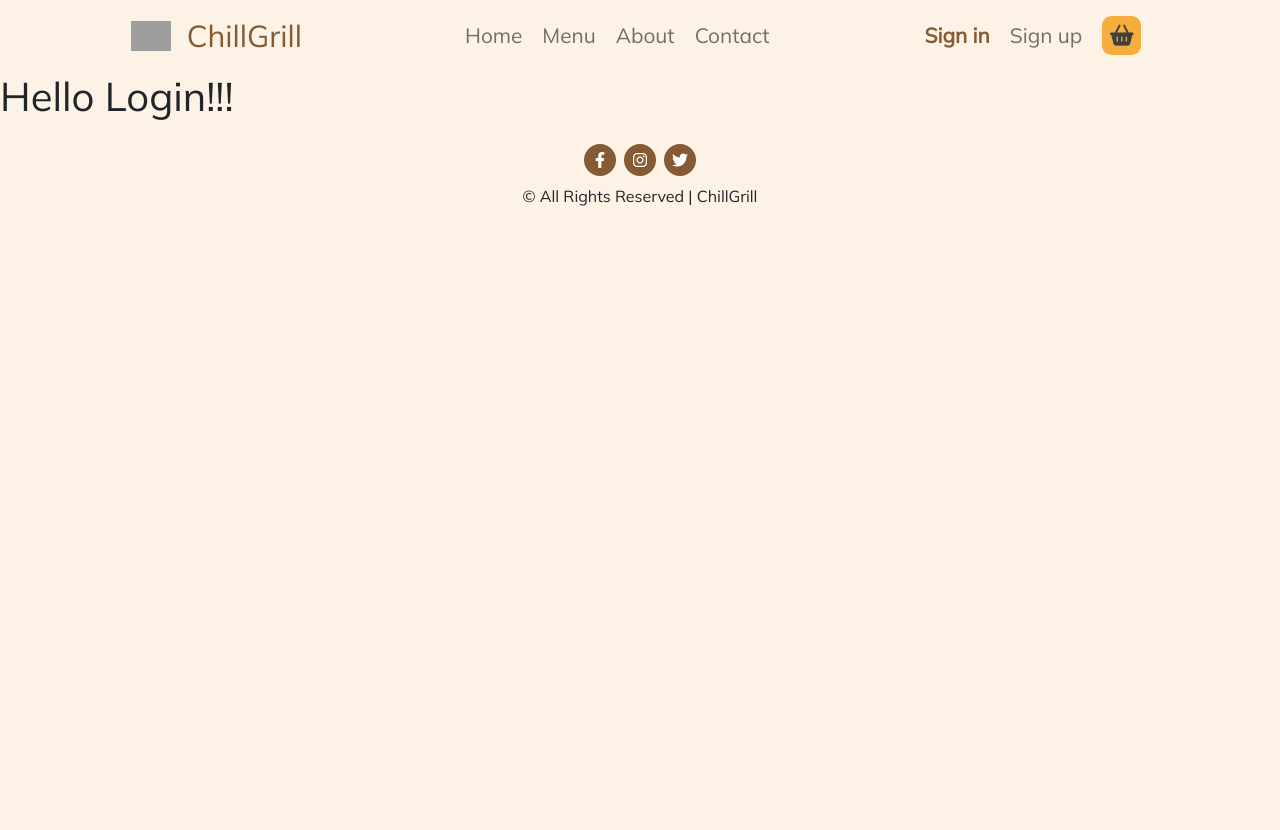
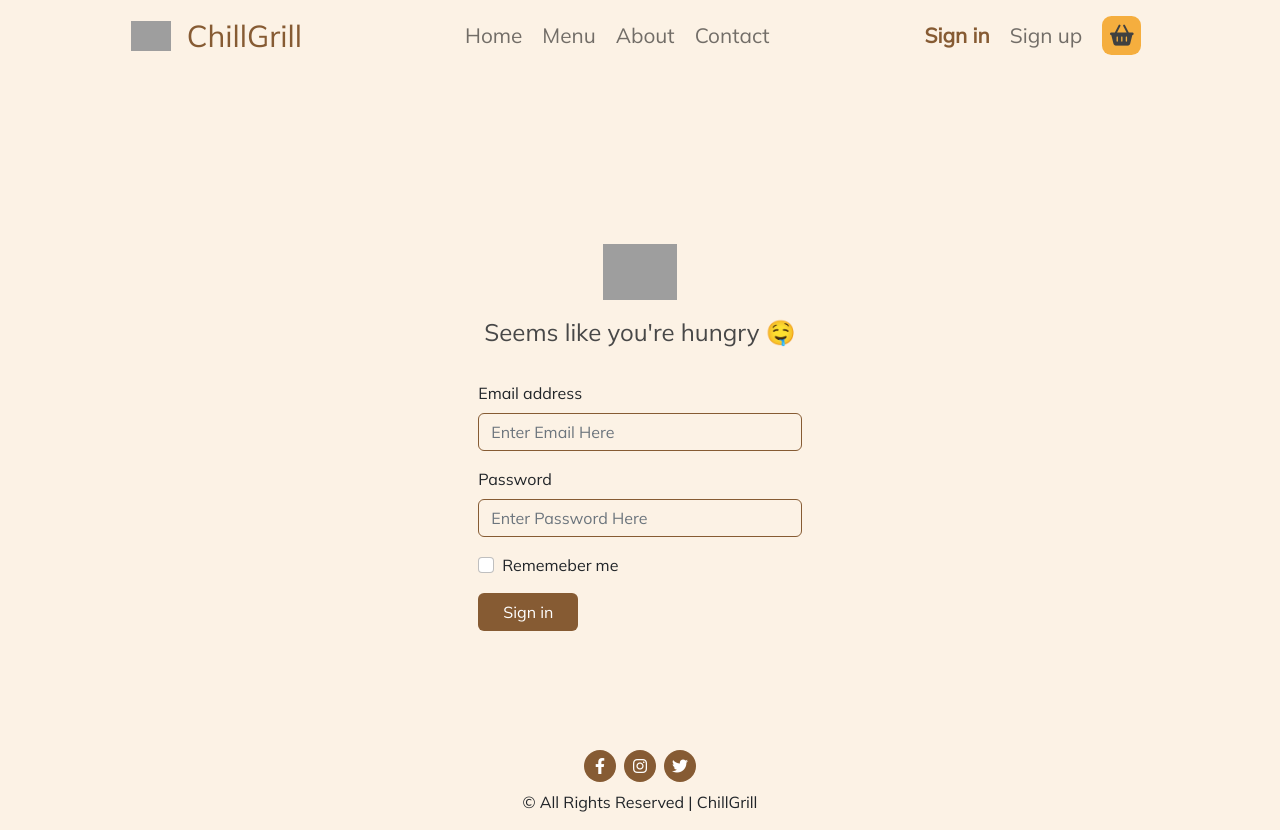
Before and after one commit to adilcodes/Restaurant-App, a React (Create React App) app: page /login in a window 1280 px wide. Before the commit the page ends 800 px from the top, so only its background shows below. Built offline with nearby package versions, Linux system fonts and the light colour scheme; grey boxes are pictures that could not be loaded.

Commit message:
Login Page Completed

```diff
--- a/src/index.css
+++ b/src/index.css
@@ -135,6 +135,11 @@ body{
     border: 1px solid #865B33 !important;
 }
 
+/* Login Page CSS */
+#auth-form .auth-field{
+    border: 1px solid #865B33;
+}
+
 /* Footer CSS */
 .footer-sm-icon{
     height: 2rem !important;
@@ -185,8 +190,11 @@ body{
         font-size: 36px !important;
     }
     #header h2{
-        font-size: 18px !important;
+        font-size: 18px;
         line-height: 28px !important;
+    }
+    .login-header h2{
+        font-size: 21px !important;
     }
     #header .btn-see-menu{
         font-size: 14px !important;
--- a/src/pages/Login.jsx
+++ b/src/pages/Login.jsx
@@ -1,7 +1,38 @@
 import React from "react";
+import logo from "../images/logo.jpg"
 
 export default function Login() {
   return (
-    <h1>Hello Login!!!</h1>
+    <>
+      <div id="header" className="d-flex align-items-center login-header">
+        <div className="container-fluid">
+          <div className="row">
+            <div className="col-10 row mx-auto flex-column justify-content-center align-items-center gap-4">
+              <div className="col-lg-4 col-10 d-flex flex-column justify-content-center align-items-center gap-3">
+                <img src={logo} alt="logo" width="74" />
+                <h2 className="text-center">Seems like you're hungry 🤤 </h2>
+              </div>
+              <div className="col-md-7 col-lg-4 col-10">
+                <form id="auth-form">
+                  <div className="mb-3">
+                    <label for="exampleInputEmail1" className="form-label">Email address</label>
+                    <input type="email" className="form-control bg-transparent auth-field" id="exampleInputEmail1" aria-describedby="emailHelp" placeholder="Enter Email Here" />
+                  </div>
+                  <div className="mb-3">
+                    <label for="exampleInputPassword1" className="form-label">Password</label>
+                    <input type="password" className="form-control bg-transparent auth-field" id="exampleInputPassword1" placeholder="Enter Password Here" />
+                  </div>
+                  <div className="mb-3 form-check">
+                    <input type="checkbox" className="form-check-input" id="exampleCheck1" />
+                      <label className="form-check-label" for="exampleCheck1">Rememeber me</label>
+                  </div>
+                  <button type="submit" className="btn btn-primary px-4" id="send-btn">Sign in</button>
+                </form>
+              </div>
+            </div>
+          </div>
+        </div>
+      </div>
+    </>
   )
 }
```
